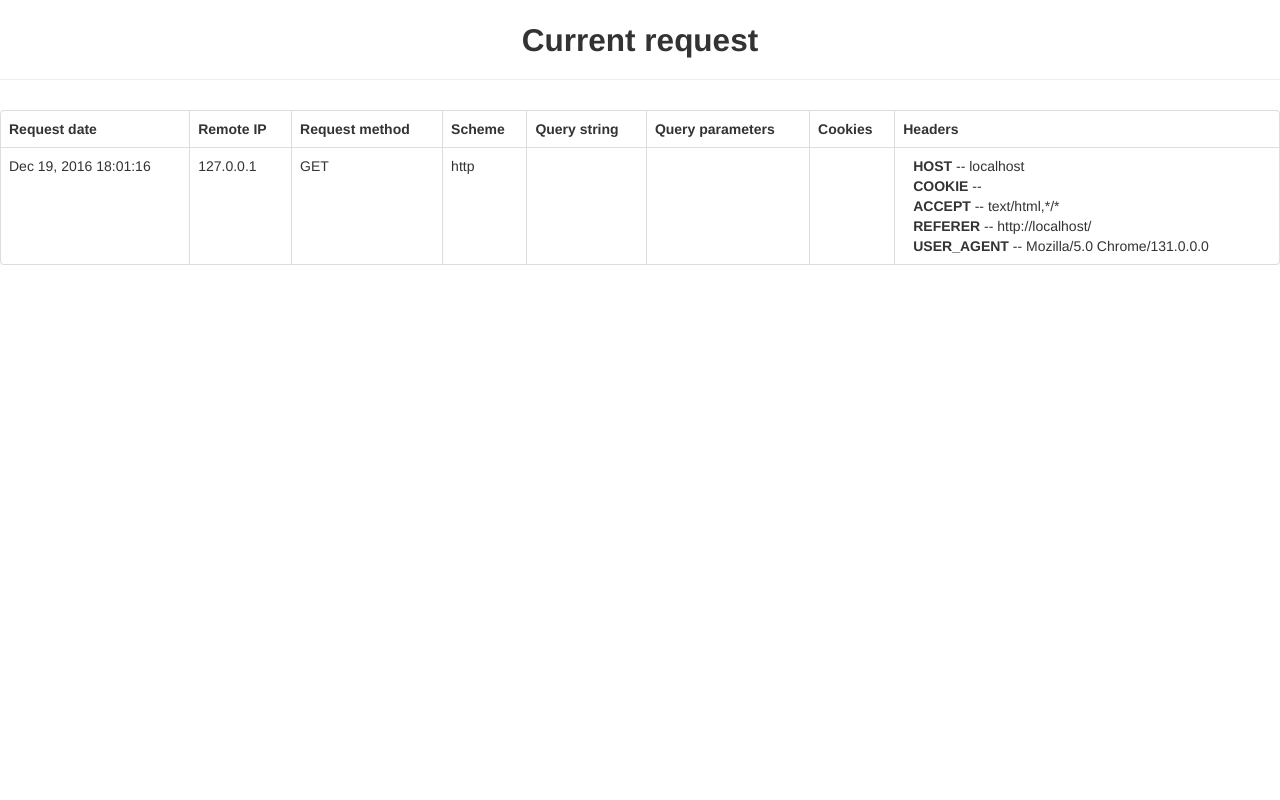
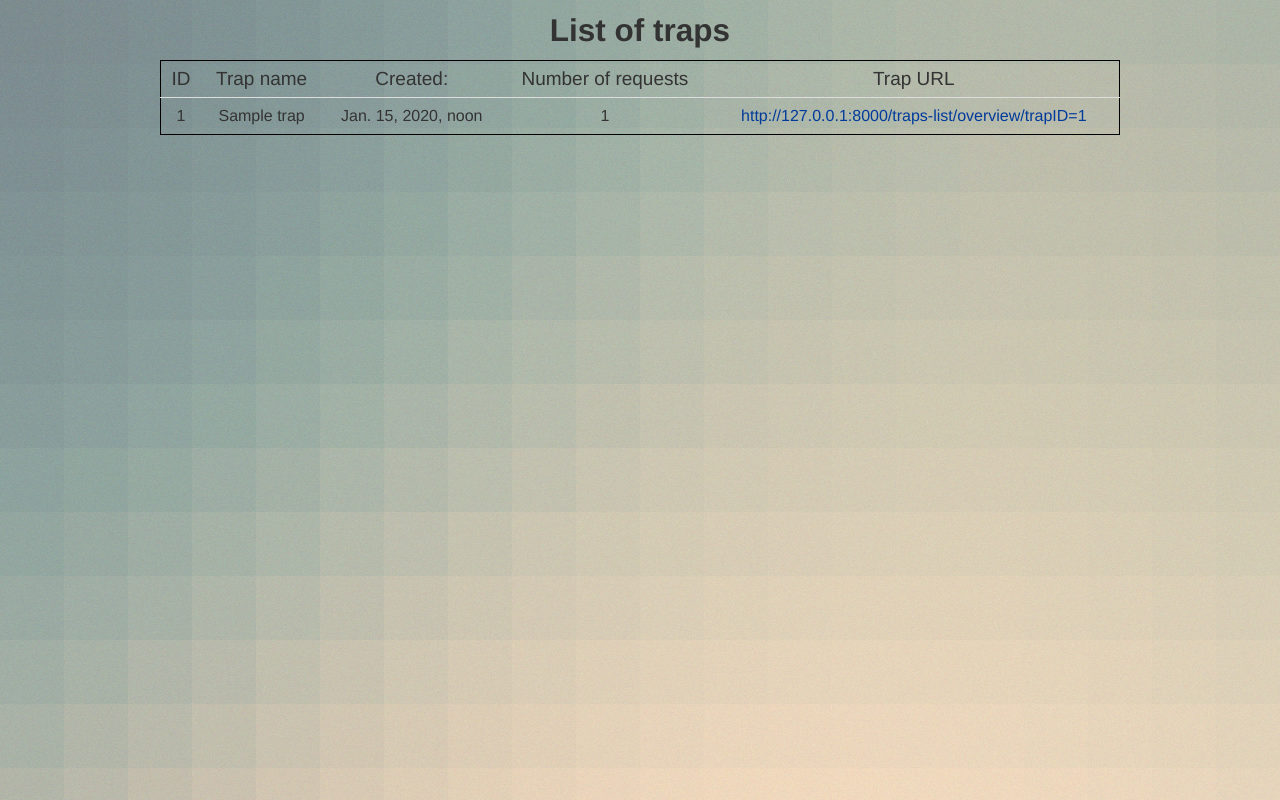
Before and after one commit to kr0ne/trap, a Django app: page /traps-list in a window 1280 px wide. Run offline with Django 3.2, Linux system fonts and the light colour scheme; tables that the repository leaves empty hold one stand-in row (values such as "Sample post").

Commit message:
Add add new trap and all traps pages

```diff
--- a/trap/models.py
+++ b/trap/models.py
@@ -10,3 +10,9 @@
     query_parameters = models.TextField()
     cookies = models.TextField()
     headers = models.TextField()
+
+
+class Traps(models.Model):
+    id = models.AutoField(primary_key=True)
+    creation_date = models.DateTimeField("Creation time of the trap")
+    name = models.CharField(max_length=30)
--- a/trap/static/css/style.css
+++ b/trap/static/css/style.css
@@ -1,3 +1,6 @@
+#category_form input{
+    margin-bottom:0;
+}
 .date{
     width: auto;
 }
@@ -16,3 +19,51 @@ table td{
 .current_page{
     color: #08c;
 }
+.top_padding{
+    padding-top: 250px;
+}
+.center-content{
+    width: 75%;
+    margin: 0 auto;
+}
+
+.custom-table{
+    border: 1px solid black;
+}
+.table th, .table td{
+    text-align: center;
+}
+
+.custom-table thead tr{
+    font-size: 19px;
+}
+
+.custom-table tbody tr{
+    font-size: 16px;
+}
+
+.custom-table tbody tr a{
+    color: #003b9b;
+}
+
+.table-hover tbody tr:hover > td, .table-hover tbody tr:hover > th{
+    background-color: #ff7;
+}
+#main {
+   position: absolute;
+   width: 100%;
+   height: 100%;
+}
+#main:after {
+    content : "";
+    display: block;
+    position: absolute;
+    top: 0;
+    left: 0;
+    background-image: url("../img/bg7.jpg");
+    background-repeat: repeat-y;
+    width: 100%;
+    height: 100%;
+    opacity : 0.6;
+    z-index: -1;
+}
--- a/trap/templates/all_requests.html
+++ b/trap/templates/all_requests.html
@@ -2,6 +2,7 @@
 {% block title %}All requests{% endblock %}
 {% block content %}
 {% if pages %}
+<div id="main">
 <div class="page-header text-center">
     <h2>Previous requests</h2>
 </div>
@@ -79,4 +80,5 @@
 {% else %}
     <p>No data to display</p>
 {% endif %}
+    </div>
 {% endblock %}
--- /dev/null
+++ b/trap/templates/all_traps.html
@@ -0,0 +1,37 @@
+{% extends "base.html" %}
+{% block title %}List of traps{% endblock %}
+{% block content %}
+{% if all_traps %}
+<div id="main">
+    <div class="text-center">
+        <h2>List of traps</h2>
+    </div>
+    <div class="center-content">
+    <table class="table custom-table table-hover">
+        <thead>
+            <tr>
+                <td>ID</td>
+                <td>Trap name</td>
+                <td>Created:</td>
+                <td>Number of requests</td>
+                <td>Trap URL</td>
+            </tr>
+        </thead>
+        <tbody >
+        {% for trap in all_traps %}
+            <tr>
+                <td class="centered">{{trap.id}}</td>
+                <td class="centered">{{trap.name}}</td>
+                <td class="centered">{{trap.creation_date}}</td>
+                <td class="centered">1</td>
+                <td class="centered"><a href="#">http://127.0.0.1:8000/traps-list/overview/trapID=1</a></td>
+            </tr>
+        {% endfor %}
+        </tbody>
+    </table>
+    </div>
+{% else %}
+    <p>No data to display</p>
+{% endif %}
+
+{% endblock %}
--- a/trap/templates/base.html
+++ b/trap/templates/base.html
@@ -12,9 +12,9 @@
 
     <!-- Bootstrap -->
     <!--<link href="css/bootstrap.min.css" rel="stylesheet">-->
-    <link href="{% static 'css/style.css' %}" rel="stylesheet" media="screen">
     <link href="{% static 'css/bootstrap.min.css' %}" rel="stylesheet" media="screen">
     <link href="{% static 'css/bootstrap-responsive.css' %}" rel="stylesheet">
+    <link href="{% static 'css/style.css' %}" rel="stylesheet" media="screen">
 
     <!-- HTML5 shim and Respond.js for IE8 support of HTML5 elements and media queries -->
     <!-- WARNING: Respond.js doesn't work if you view the page via file:// -->
--- a/trap/templates/current_request.html
+++ b/trap/templates/current_request.html
@@ -2,6 +2,7 @@
 {% block title %}Current request page{% endblock %}
 {% block content %}
 {% if cur_req %}
+<div id="main">
 <div class="page-header text-center">
     <h2>Current request</h2>
 </div>
@@ -46,6 +47,7 @@
         </tr>
     </tbody>
 </table>
+    </div>
 {% else %}
     <p>No data to display</p>
 {% endif %}
--- a/trap/urls.py
+++ b/trap/urls.py
@@ -19,6 +19,8 @@ from django.contrib import admin
 from . import views
 
 urlpatterns = [
+    url(r'traps-list', views.show_traps_list),
+    url(r'^add-new-trap/', views.create_new_trap),
     url(r'^requests/', views.all_requests),
     url(r'^admin/', include(admin.site.urls)),
     url(r'.', views.current_request),
--- a/trap/views.py
+++ b/trap/views.py
@@ -1,9 +1,12 @@
+import datetime
 from django.http import HttpResponse
+from django.shortcuts import render_to_response
 from django.template import RequestContext, loader
 from django.views.decorators.csrf import csrf_exempt
-from trap.models import ReqRecords
+from trap.models import ReqRecords, Traps
 from request_helper import CurrentRequest
 from django.core.paginator import Paginator, EmptyPage, PageNotAnInteger
+from trap.forms import CreateNewTrap
 
 # test link = http://127.0.0.1:8000/some/page?value=1&format_field=1
 
@@ -54,3 +57,47 @@ def current_request(request):
     })
     template = loader.get_template('current_request.html')
     return HttpResponse(template.render(context))
+
+
+@csrf_exempt
+def create_new_trap(request):
+    context = RequestContext(request)
+    # A HTTP POST?
+    if request.method == 'POST':
+        form = CreateNewTrap(request.POST)
+        # Have we been provided with a valid form?
+        if form.is_valid():
+            # Save the new category to the database.
+            form.save(commit=True)
+
+            # Now call the index() view.
+            # The user will be shown the homepage.
+            # TODO create new view after creating new trap
+            return all_requests(request)
+        else:
+            # The supplied form contained errors - just print them to the terminal.
+            print form.errors
+    else:
+        # If the request was not a POST, display the form to enter details.
+        form = CreateNewTrap()
+
+    # Bad form (or form details), no form supplied...
+    # Render the form with error messages (if any).
+    return render_to_response('add-new-trap.html', {'form': form, 'title': "Create new trap"}, context)
+    #
+    #
+    # print request.POST
+    # context = RequestContext(request, {
+    #     'title': "Create new trap",
+    # })
+    # template = loader.get_template('add-new-trap.html')
+    # return HttpResponse(template.render(context))
+
+
+def show_traps_list(request):
+    all_traps = Traps.objects.all().order_by('id')
+    context = RequestContext(request, {
+        'all_traps': all_traps,
+    })
+    template = loader.get_template('all_traps.html')
+    return HttpResponse(template.render(context))
```
Also changed, not shown: trap/forms.py (added, +14 -0 lines), trap/templates/add-new-trap.html (added, +31 -0 lines), trap/migrations/0003_auto_20161017_1851.py (added), trap/migrations/0004_auto_20161216_1251.py (added), trap/static/img/bg.jpg (added), trap/static/img/bg7.jpg (added).
